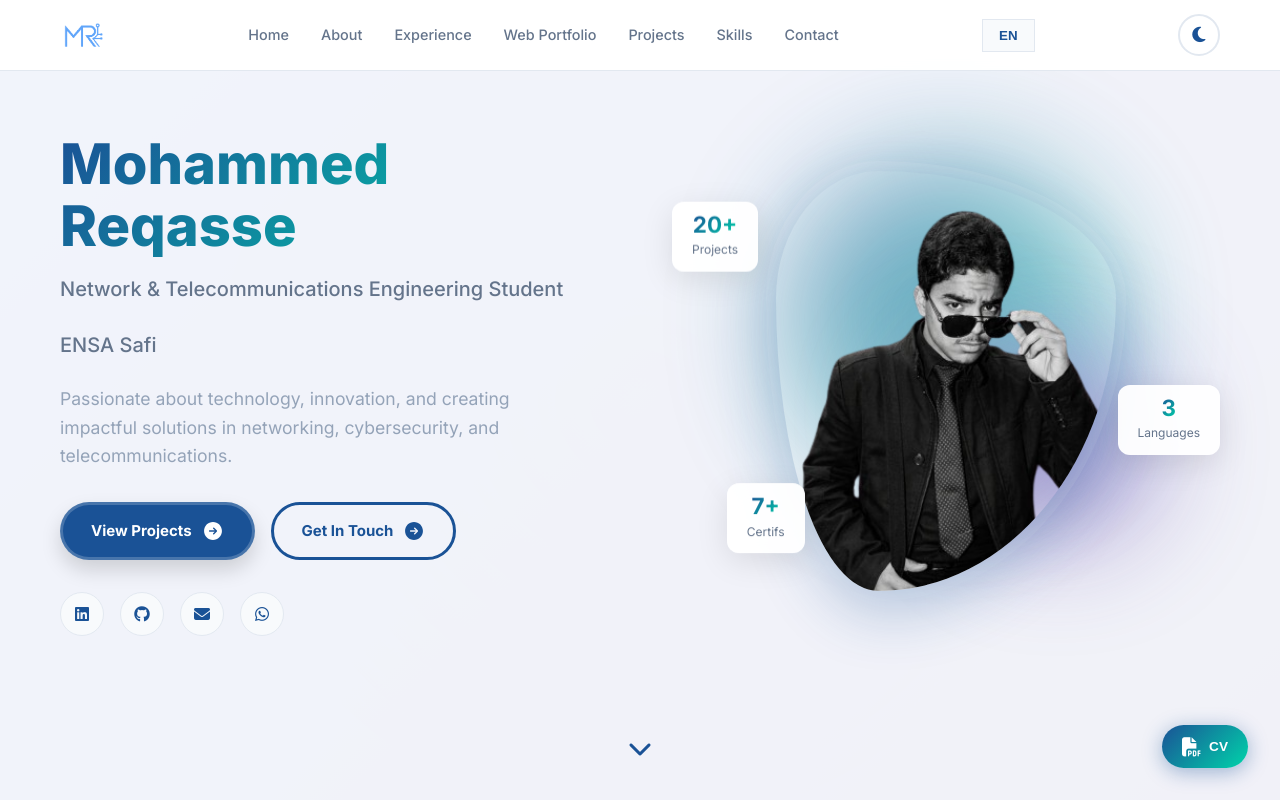
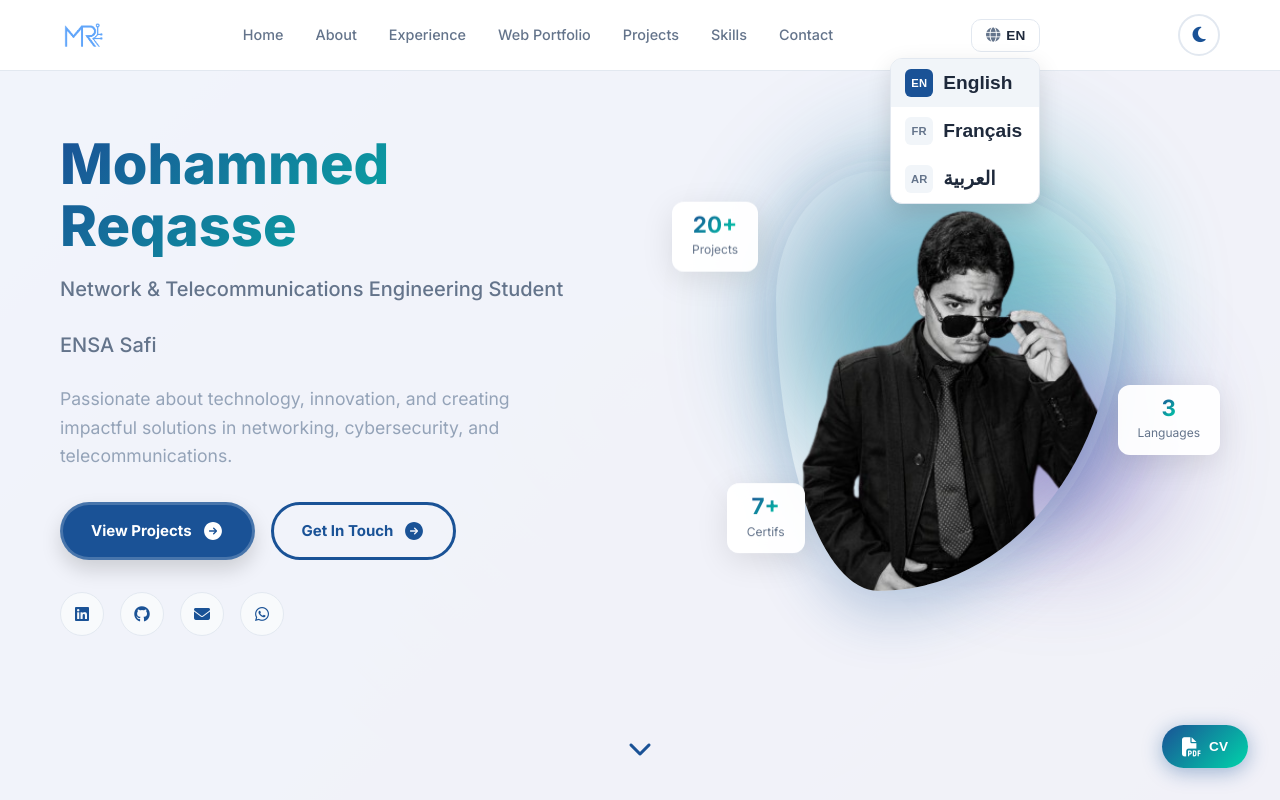
Before and after one commit to MOREQASSE/MyCV, a plain HTML site: page index.html in a window 1280 px wide. Both pictures are taken after a click on the button "EN". Shown: the top 800 px of the page. Drawn offline with Linux system fonts and the light colour scheme.

Commit message:
enhanced language toggle

```diff
--- a/index.html
+++ b/index.html
@@ -132,12 +132,24 @@
                 <li><a href="#skills" data-translate="nav_skills">Skills</a></li>
                 <li><a href="#contact" data-translate="nav_contact">Contact</a></li>
             </ul>
-            <div class="language-switcher">
-                <button class="lang-btn" id="current-lang">EN</button>
-                <div class="lang-dropdown">
-                    <button onclick="changeLanguage('en')">English</button>
-                    <button onclick="changeLanguage('fr')">Français</button>
-                    <button onclick="changeLanguage('ar')">العربية</button>
+            <div class="language-switcher" id="language-switcher">
+                <button class="lang-btn" id="current-lang" aria-label="Change language">
+                    <i class="fas fa-globe"></i>
+                    <span>EN</span>
+                </button>
+                <div class="lang-dropdown" id="lang-dropdown">
+                    <button class="lang-option active" onclick="changeLanguage('en')" data-lang="en">
+                        <span class="lang-flag">EN</span>
+                        <span class="lang-name">English</span>
+                    </button>
+                    <button class="lang-option" onclick="changeLanguage('fr')" data-lang="fr">
+                        <span class="lang-flag">FR</span>
+                        <span class="lang-name">Français</span>
+                    </button>
+                    <button class="lang-option" onclick="changeLanguage('ar')" data-lang="ar">
+                        <span class="lang-flag">AR</span>
+                        <span class="lang-name">العربية</span>
+                    </button>
                 </div>
             </div>
             <button class="theme-toggle" id="theme-toggle" aria-label="Toggle dark mode">
--- a/main.js
+++ b/main.js
@@ -369,7 +369,16 @@ let currentLang = 'en';
 
 function changeLanguage(lang) {
     currentLang = lang;
-    document.getElementById('current-lang').textContent = lang.toUpperCase();
+    document.getElementById('current-lang').querySelector('span').textContent = lang.toUpperCase();
+
+    // Update active state in dropdown
+    document.querySelectorAll('.lang-option').forEach(function (opt) {
+        opt.classList.toggle('active', opt.dataset.lang === lang);
+    });
+
+    // Close dropdown
+    var switcher = document.getElementById('language-switcher');
+    if (switcher) switcher.classList.remove('open');
 
     // Update all translatable elements
     document.querySelectorAll('[data-translate]').forEach(element => {
@@ -738,6 +747,30 @@ function initCounters() {
     counters.forEach(counter => observer.observe(counter));
 }
 
+// ===== LANGUAGE SWITCHER TOGGLE =====
+function initLanguageSwitcher() {
+    var switcher = document.getElementById('language-switcher');
+    var btn = document.getElementById('current-lang');
+    if (!switcher || !btn) return;
+
+    btn.addEventListener('click', function (e) {
+        e.stopPropagation();
+        switcher.classList.toggle('open');
+    });
+
+    document.addEventListener('click', function (e) {
+        if (!switcher.contains(e.target)) {
+            switcher.classList.remove('open');
+        }
+    });
+
+    document.addEventListener('keydown', function (e) {
+        if (e.key === 'Escape') {
+            switcher.classList.remove('open');
+        }
+    });
+}
+
 // ===== INITIALIZE =====
 document.addEventListener('DOMContentLoaded', () => {
     // Hide page loader after content loads
@@ -794,6 +827,7 @@ document.addEventListener('DOMContentLoaded', () => {
     initCounters();
     initCVButton();
     initWebPortfolioCarousel();
+    initLanguageSwitcher();
 });
 
 // ===== FLOATING CV BUTTON =====
--- a/style.css
+++ b/style.css
@@ -260,59 +260,110 @@ body {
 }
 
 .lang-btn {
-    background: var(--bg-light);
+    display: flex;
+    align-items: center;
+    gap: 6px;
+    background: var(--bg-white);
     border: 1px solid var(--border);
-    padding: 8px 16px;
-    border-radius: var(--radius-sm);
+    padding: 8px 14px;
+    border-radius: 10px;
     font-weight: 600;
+    font-size: 0.85rem;
+    color: var(--text-dark);
+    cursor: pointer;
+    transition: all 0.2s ease;
+}
+
+.lang-btn i {
+    font-size: 0.9rem;
+    color: var(--text-medium);
+}
+
+.lang-btn:hover {
+    border-color: var(--primary);
     color: var(--primary);
-    cursor: pointer;
-    transition: var(--transition);
-}
-
-.lang-btn:hover {
-    background: var(--primary);
-    color: white;
+}
+
+.lang-btn:hover i {
+    color: var(--primary);
 }
 
 .lang-dropdown {
     position: absolute;
-    top: 100%;
+    top: calc(100% + 6px);
     right: 0;
-    margin-top: 8px;
     background: var(--bg-white);
-    border-radius: var(--radius-sm);
-    box-shadow: var(--shadow-lg);
+    border: 1px solid var(--border);
+    border-radius: 12px;
+    box-shadow: 0 8px 24px rgba(0, 0, 0, 0.12);
     overflow: hidden;
     opacity: 0;
     visibility: hidden;
-    transform: translateY(-10px);
-    transition: var(--transition);
-    min-width: 120px;
-}
-
-.language-switcher:hover .lang-dropdown {
+    transform: translateY(-8px) scale(0.96);
+    transition: all 0.2s ease;
+    min-width: 150px;
+    z-index: 100;
+}
+
+.language-switcher.open .lang-dropdown {
     opacity: 1;
     visibility: visible;
-    transform: translateY(0);
-}
-
-.lang-dropdown button {
-    display: block;
+    transform: translateY(0) scale(1);
+}
+
+.lang-option {
+    display: flex;
+    align-items: center;
+    gap: 10px;
     width: 100%;
-    padding: 10px 16px;
+    padding: 10px 14px;
     border: none;
-    background: var(--bg-white);
+    background: transparent;
     color: var(--text-dark);
     cursor: pointer;
-    transition: var(--transition);
+    transition: all 0.15s ease;
+    font-size: 0.85rem;
     text-align: left;
-    font-size: 0.9rem;
-}
-
-.lang-dropdown button:hover {
-    background: var(--bg-light);
+}
+
+.lang-option:hover {
+    background: var(--bg-medium);
     color: var(--primary);
+}
+
+.lang-option.active {
+    background: var(--bg-medium);
+    color: var(--primary);
+    font-weight: 600;
+}
+
+.lang-flag {
+    display: inline-flex;
+    align-items: center;
+    justify-content: center;
+    width: 28px;
+    height: 28px;
+    border-radius: 6px;
+    background: var(--bg-medium);
+    font-weight: 700;
+    font-size: 0.7rem;
+    letter-spacing: 0.02em;
+    color: var(--text-medium);
+    flex-shrink: 0;
+}
+
+.lang-option.active .lang-flag {
+    background: var(--primary);
+    color: #fff;
+}
+
+.lang-option:hover .lang-flag {
+    background: var(--primary);
+    color: #fff;
+}
+
+.lang-name {
+    flex: 1;
 }
 
 /* Hamburger Menu */
@@ -2921,13 +2972,14 @@ section {
 }
 
 [data-theme="dark"] .lang-btn:hover {
-    background: var(--primary);
-    color: white;
+    border-color: var(--primary);
+    color: var(--primary);
 }
 
 [data-theme="dark"] .lang-dropdown {
     background: var(--bg-medium);
-    border: 1px solid var(--border);
+    border-color: var(--border);
+    box-shadow: 0 8px 24px rgba(0, 0, 0, 0.4);
 }
 
 [data-theme="dark"] .hero-stats {
@@ -3059,8 +3111,9 @@ section {
     }
 }
 
-[data-theme="dark"] .lang-dropdown button:hover {
+[data-theme="dark"] .lang-option:hover {
     background: rgba(59, 130, 246, 0.1);
+    color: var(--primary);
 }
 
 [data-theme="dark"] .cv-dropdown button:hover {
```
